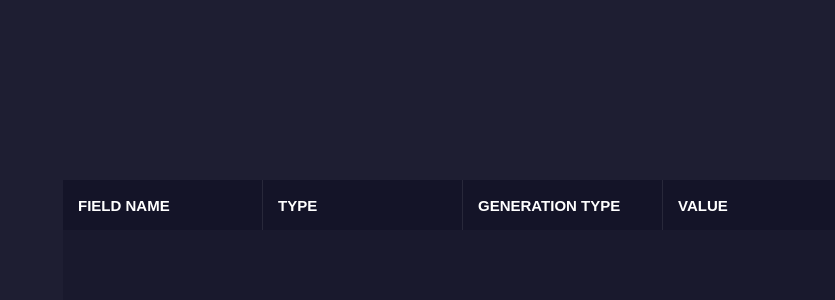
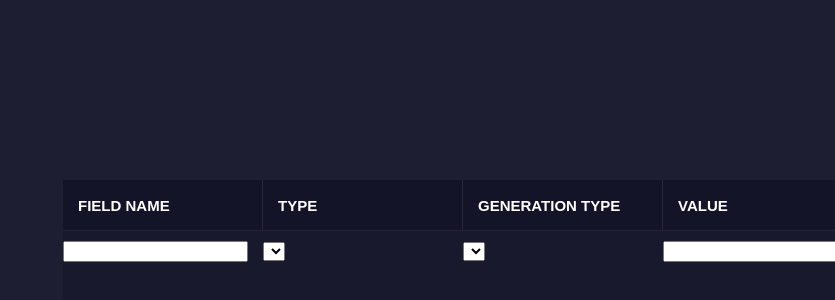
Before and after one commit to dellarosamarco/Json-Generator, a React (Create React App) app: page / in a window 1280 px wide. Shown: the part 20-320 px from the top of the page, without its empty margins (445-1280 px from the left). Built offline with nearby package versions, Linux system fonts and the light colour scheme.

Commit message:
update: json fields

```diff
--- a/src/Editor/JsonBuilder/JsonBuilder.scss
+++ b/src/Editor/JsonBuilder/JsonBuilder.scss
@@ -23,10 +23,45 @@
                 font-family: Arial, Helvetica, sans-serif;
             }
         }
-    }
 
-    &-header{
-        background-color: var(--tertiary-color);
-        height:50px;
+        &__header{
+            background-color: var(--tertiary-color);
+            height:50px;
+            border-bottom:1px solid rgba(160,160,160,0.1);
+
+            &__cell{
+                width:200px;
+                display: flex;
+                align-items: center;
+                border-right:1px solid rgba(225,225,225,0.1);
+
+                &-title{
+                    color:white;
+                    font-size: 15px;
+                    margin:0px;
+                    padding-left:15px;
+                    font-family: Arial, Helvetica, sans-serif;
+                }
+            }
+        }
+
+        &__field{
+            background-color: var(--secondary-color);
+            height:40px;
+
+            &__cell{
+                width:200px;
+                display: flex;
+                align-items: center;
+
+                &-title{
+                    color:white;
+                    font-size: 15px;
+                    margin:0px;
+                    padding-left:15px;
+                    font-family: Arial, Helvetica, sans-serif;
+                }
+            }
+        }
     }
 }
--- a/src/Editor/JsonBuilder/JsonBuilder.tsx
+++ b/src/Editor/JsonBuilder/JsonBuilder.tsx
@@ -1,30 +1,11 @@
 import "./JsonBuilder.scss";
-
-const prefix = "json-builder";
-const rowPrefix = prefix + "-row";
-const cellPrefix = rowPrefix + "__cell";
-const cellTitlePrefix = cellPrefix + "-title";
+import JsonBuilderField from "./JsonBuilderField/JsonBuilderField";
 
 export default function JsonBuilder(){
     return (
-        <div className={prefix}>
-            <div className={rowPrefix + " " + prefix + "-header"}>
-                <div className={cellPrefix}>
-                    <h1 className={cellTitlePrefix}>FIELD NAME</h1>
-                </div>
-
-                <div className={cellPrefix}>
-                    <h1 className={cellTitlePrefix}>TYPE</h1>
-                </div>
-
-                <div className={cellPrefix}>
-                    <h1 className={cellTitlePrefix}>GENERATION TYPE</h1>
-                </div>
-
-                <div className={cellPrefix}>
-                    <h1 className={cellTitlePrefix}>VALUE</h1>
-                </div>
-            </div>
+        <div className="json-builder">
+            <JsonBuilderField isHeader={true}></JsonBuilderField>
+            <JsonBuilderField isHeader={false}></JsonBuilderField>
         </div>
     );
 }
--- /dev/null
+++ b/src/Editor/JsonBuilder/JsonBuilderField/JsonBuilderField.tsx
@@ -0,0 +1,64 @@
+import { useState } from "react";
+import { Field } from "../../interfaces/Field.interface";
+import { Header } from "../../interfaces/Header.interface";
+
+const headers : Header = {
+    titles : ['FIELD NAME', 'TYPE','GENERATION TYPE', 'VALUE']
+}
+
+export default function JsonBuilderField(props : any){
+    const [field, setField] = useState({
+        fieldName : '',
+        value : ''
+    } as Field);
+
+    function onEditFieldName(event : any){
+        setField({
+            ...field,
+            fieldName : event.target.value
+        });
+    }
+
+    function onEditFieldValue(event : any){
+        setField({
+            ...field,
+            value : event.target.value
+        });
+    }
+
+    const rowPrefix = props.isHeader ? "json-builder-row__header" : "json-builder-row__field";
+    const cellPrefix = rowPrefix + "__cell";
+    const cellTitlePrefix = cellPrefix + "-title";
+
+    return (
+        <div className={"json-builder-row " + rowPrefix}>
+            {
+                props.isHeader ? headers.titles.map((title : string) => {
+                    return (
+                        <div className={cellPrefix} key={title}>
+                            <h1 className={cellTitlePrefix}>{title}</h1>
+                        </div>
+                    )
+                }) : (
+                    <>
+                        <div className={cellPrefix}>
+                            <input value={field.fieldName} onChange={(e) => onEditFieldName(e)}></input>
+                        </div>
+
+                        <div className={cellPrefix}>
+                            <select></select>
+                        </div>
+
+                        <div className={cellPrefix}>
+                            <select></select>
+                        </div>
+
+                        <div className={cellPrefix}>
+                            <input value={field.value} onChange={(e) => onEditFieldValue(e)}></input>
+                        </div>
+                    </>
+                )
+            }
+        </div>
+    );
+}
--- /dev/null
+++ b/src/Editor/interfaces/Field.interface.ts
@@ -0,0 +1,6 @@
+export interface Field{
+    fieldName? : string;
+    type? : string;
+    generationType? : string;
+    value? : string;
+}
--- /dev/null
+++ b/src/Editor/interfaces/Header.interface.ts
@@ -0,0 +1,3 @@
+export interface Header{
+    titles : string[];
+}
```
Also changed, not shown: src/Editor/JsonBuilder/JsonBuilderField/JsonBuilderField.scss (added).
